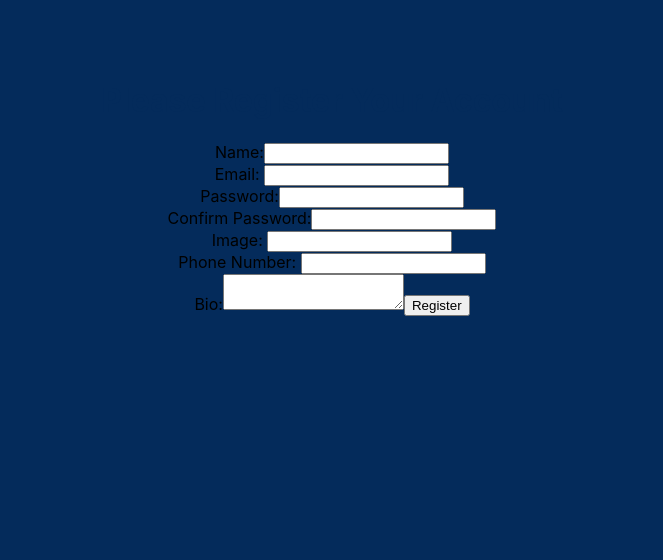
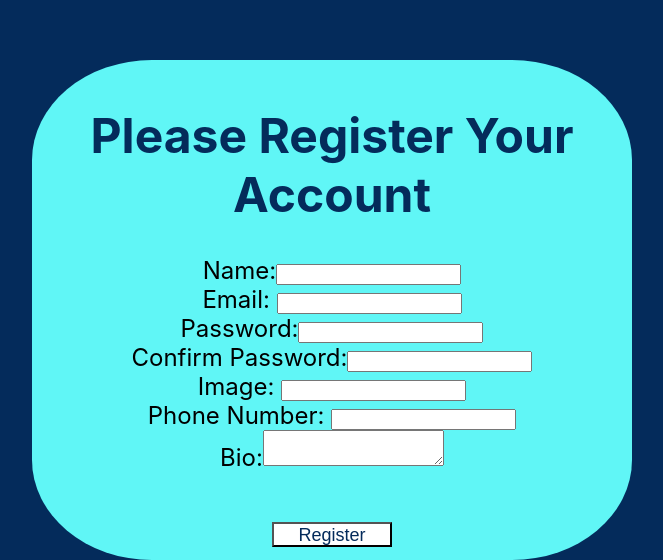
Before and after one commit to Kaizen119/Inventory_Management, a React (Create React App) app in the folder client/: page /register in a window 1280 px wide. Shown: the part 260-820 px from the top of the page, without its empty margins (308-971 px from the left). Built offline with nearby package versions, Linux system fonts and the light colour scheme.

Commit message:
register css

```diff
--- a/client/src/components/main.module.css
+++ b/client/src/components/main.module.css
@@ -35,6 +35,22 @@ body{
 
 
 }
+.container2{
+    display: flex;
+    background-color: rgb(96,246,246);
+    height:500px;
+    width: 600px;
+    color: black;
+    border-radius: 20%;
+    border-color: white;
+    justify-content: center;
+    align-items: center;
+    flex-direction: column;
+    font-size: x-large;
+    font-style: bold;
+
+
+}
 h1{
     color: rgb(4,43,91);
 
--- a/client/src/views/Register.jsx
+++ b/client/src/views/Register.jsx
@@ -2,6 +2,7 @@ import React from 'react'
 import {useState} from 'react'
 import axios from 'axios'
 import { useNavigate } from 'react-router-dom'
+import css from '../components/main.module.css'
 
 const Register = () => {
 
@@ -56,10 +57,12 @@ const Register = () => {
     }
 return (
     <>
-    <h1>Please Register Your Account</h1>
-    <div>
+
+    <div >
         {errors.map((error,index) => <p key ={index}>{error}</p>)}
     </div>
+    <div className={css.container2}>
+    <h1>Please Register Your Account</h1>
     <form onSubmit={createUser}>
         Name:<input onChange={(e) => setName(e.target.value)} value={name}/><br/>
         Email: <input onChange={(e) => setEmail(e.target.value)} value={email}/><br/>
@@ -67,9 +70,10 @@ return (
         Confirm Password:<input onChange={(e) => setConfirmPassword(e.target.value)} value={confirmPassword}/><br/>
         Image: <input onChange={(e) => setImage(e.target.value)} value={image}/><br/>
         Phone Number: <input type="number" onChange={(e) => setPhoneNumber(e.target.value)} value={phoneNumber}/><br/>
-        Bio:<textarea onChange={(e) => setBio(e.target.value)} value={bio}></textarea>
-        <button >Register</button>
+        Bio:<textarea onChange={(e) => setBio(e.target.value)} value={bio}></textarea><br/>
+        <button className={css.btn} >Register</button>
     </form>
+    </div>
     </>
 )
 }
```
